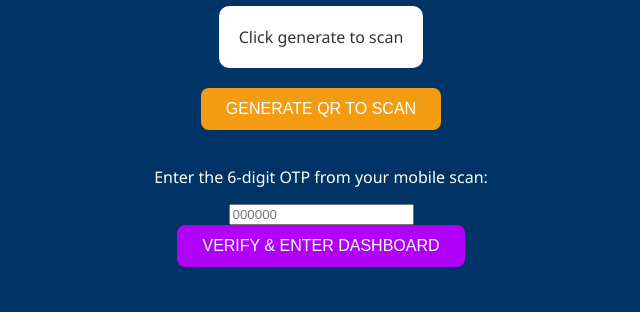
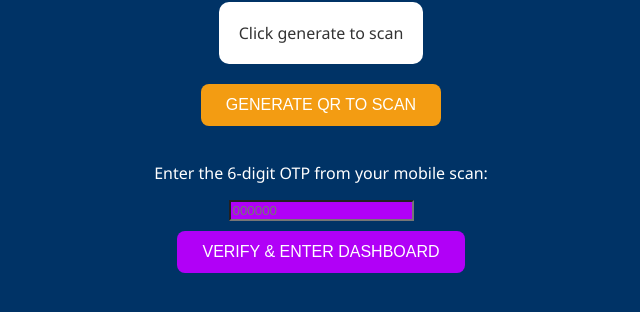
Before and after one commit to ISHBAD04/qr-otp-system, a website: page index.html in a window 1280 px wide. Shown: the part 296-608 px from the top of the page, without its empty margins (319-959 px from the left). Drawn offline with Linux system fonts and the light colour scheme.

```diff
--- a/index.html
+++ b/index.html
@@ -42,8 +42,8 @@
         </div>
         <button onclick="generateDashboardQR('login-qr-container')" style="margin-bottom: 20px; background: #f39c12;">GENERATE QR TO SCAN</button>
         <p>Enter the 6-digit OTP from your mobile scan:</p>
-        <input type="text" id="otp-input" placeholder="000000" ...>
-        <button onclick="verifyAndEnter()" style="margin-bottom: 20px; background: #b100f7;">VERIFY & ENTER DASHBOARD</button>
+        <input type="text" id="otp-input" placeholder="000000" style="margin-bottom: 10px; background: #b100f7;">
+        <button onclick="verifyAndEnter()" style="margin-bottom: 18px; background: #b100f7;">VERIFY & ENTER DASHBOARD</button>
     </div>
 
     <div class="sidebar">
```
